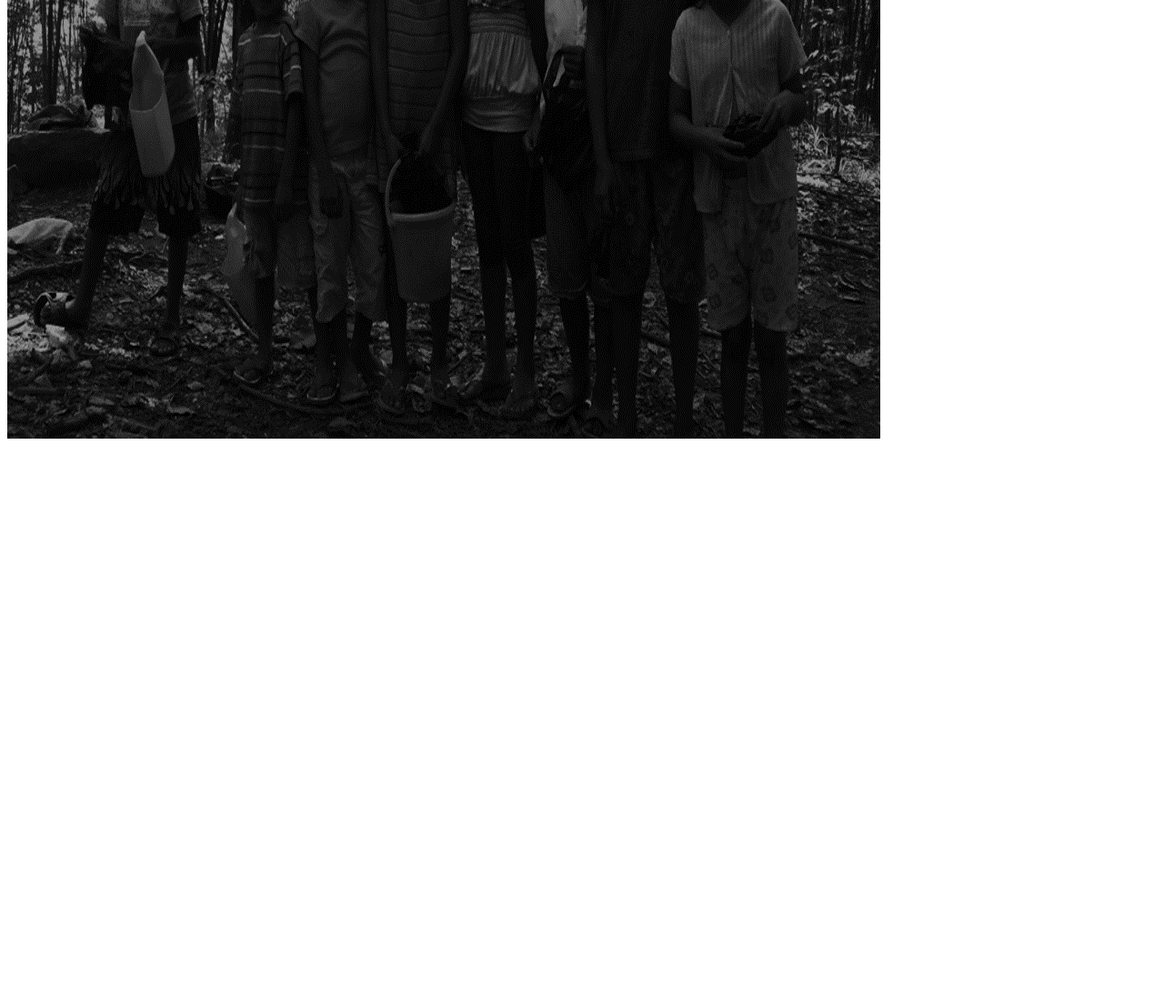
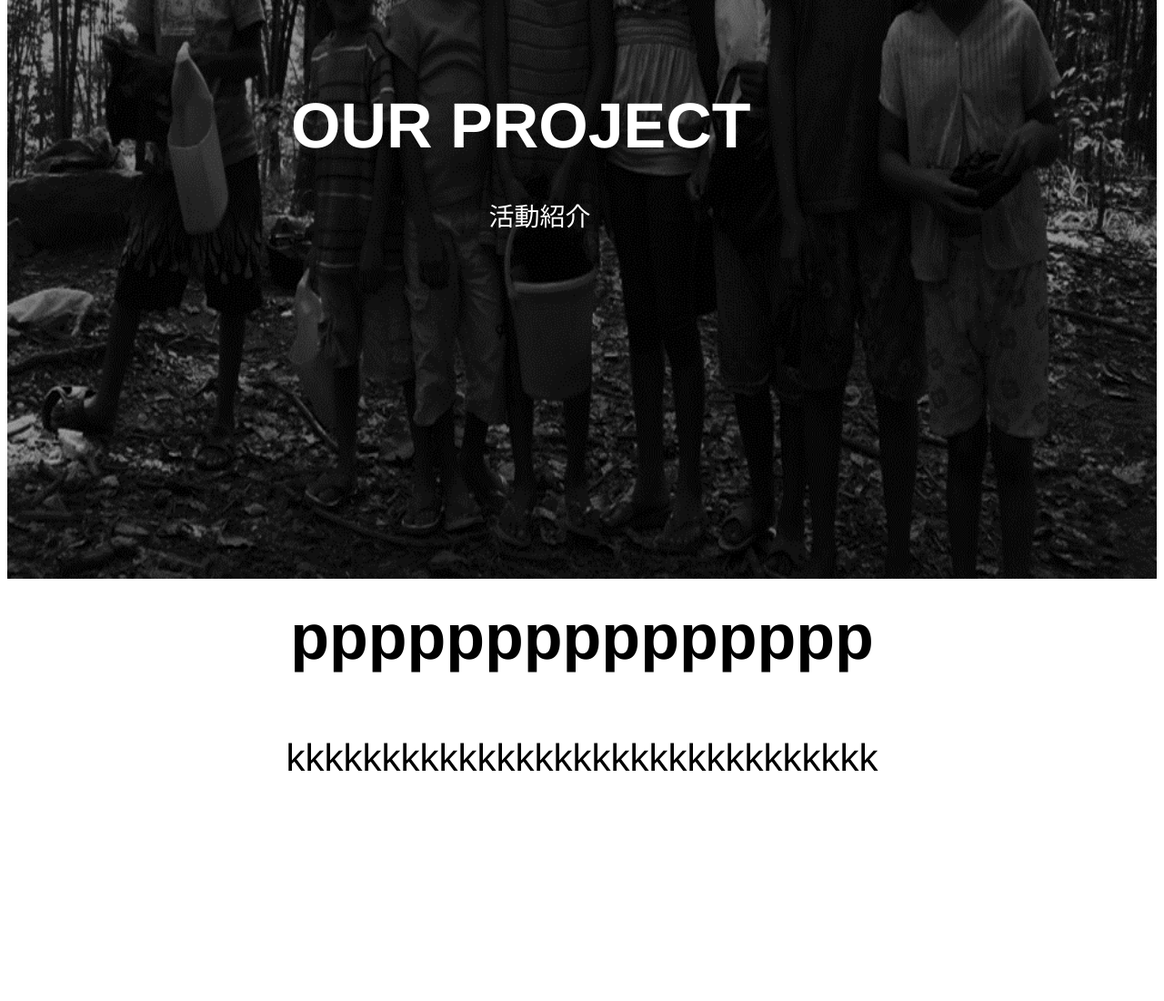
Before and after one commit to yukati/top, a plain HTML site: page team.html in a window 1280 px wide. Shown: the part 320-1420 px from the top of the page at 91% size. Before the commit the page ends 816 px from the top, so only its background shows below. Drawn offline with Linux system fonts and the light colour scheme.

Commit message:
project page

```diff
--- a/styles/team.css
+++ b/styles/team.css
@@ -32,9 +32,44 @@ padding: 0px 0px 0px 314px;
 
 
 
-p.resizeimage img { width: 100％; }
-#top-img{
-  width: 1010px;
-  height: 300px;
 
+
+
+
+.top-img img{
+position: relative;
+width: 100%;
+height:auto;
 }
+
+.top-img h1{
+position: absolute;
+font-size: 500%;
+text-align: center;
+top: 50%;
+left:  25%;
+color: white;
+}
+
+.top-img p{
+position: absolute;
+font-size: 200%;
+top: 65%;
+left:  42%;
+width: 150px;
+color: white;
+}
+
+
+
+.box h1{
+font-size: 500%;
+text-align: center;
+padding: 0% 0% 0% 0%;
+}
+
+.box p{
+font-size: 300%;
+text-align: center;
+padding: 0% 0% 20% 0%;
+}
--- a/team.html
+++ b/team.html
@@ -25,21 +25,21 @@
 
 
 
-<div class="title">
-<h1>OUR PROJECT</h1>
-</div>
 
-<div class="des-1">
-<span>活動紹介</span>
-</div>
+
 
 
 <div class="top-img">
    <img src="images/図1.png" alt="グアテマラの子供達">
+   <h1>OUR PROJECT</h1>
+   <p>活動紹介</p>
 </div>
 
 
-
+<div class="box">
+ <h1>ppppppppppppppp</h1><br>
+ <p>kkkkkkkkkkkkkkkkkkkkkkkkkkkkkkk</p>
+</div>
 
 
 
```
